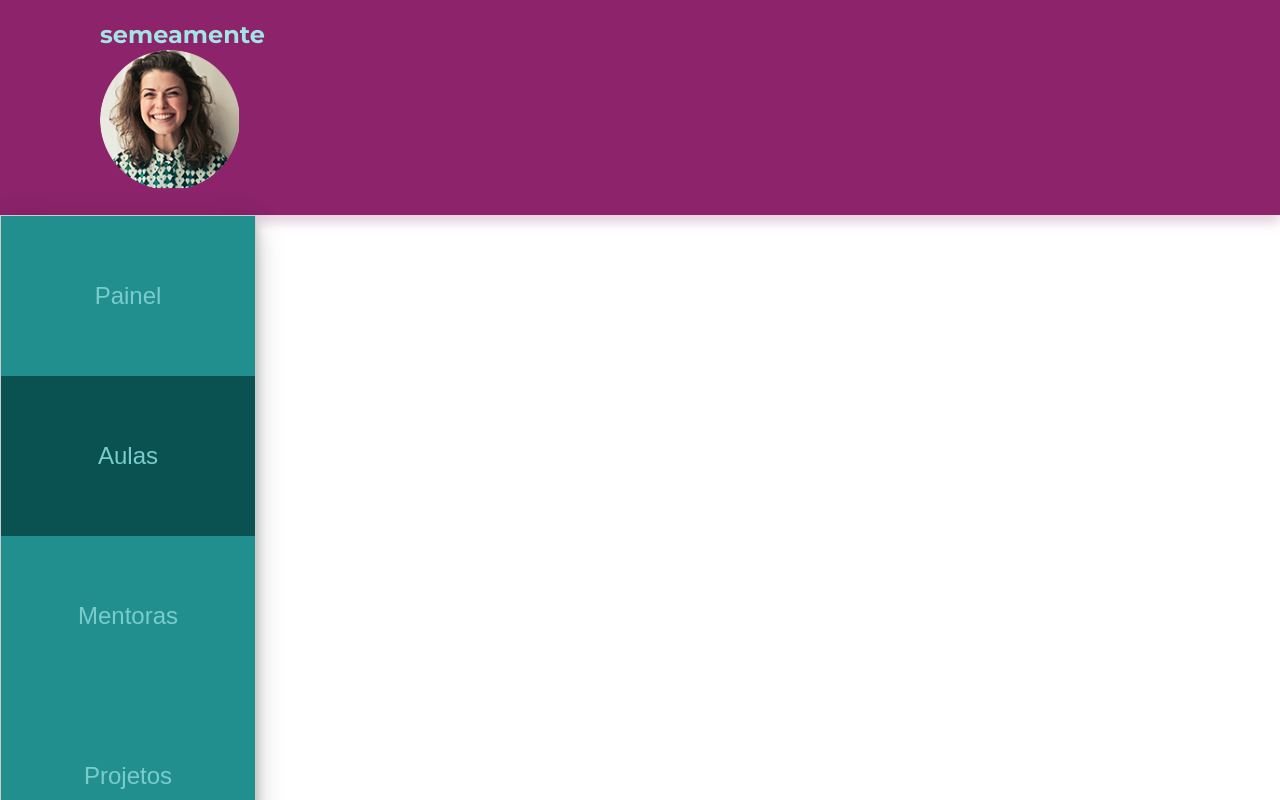
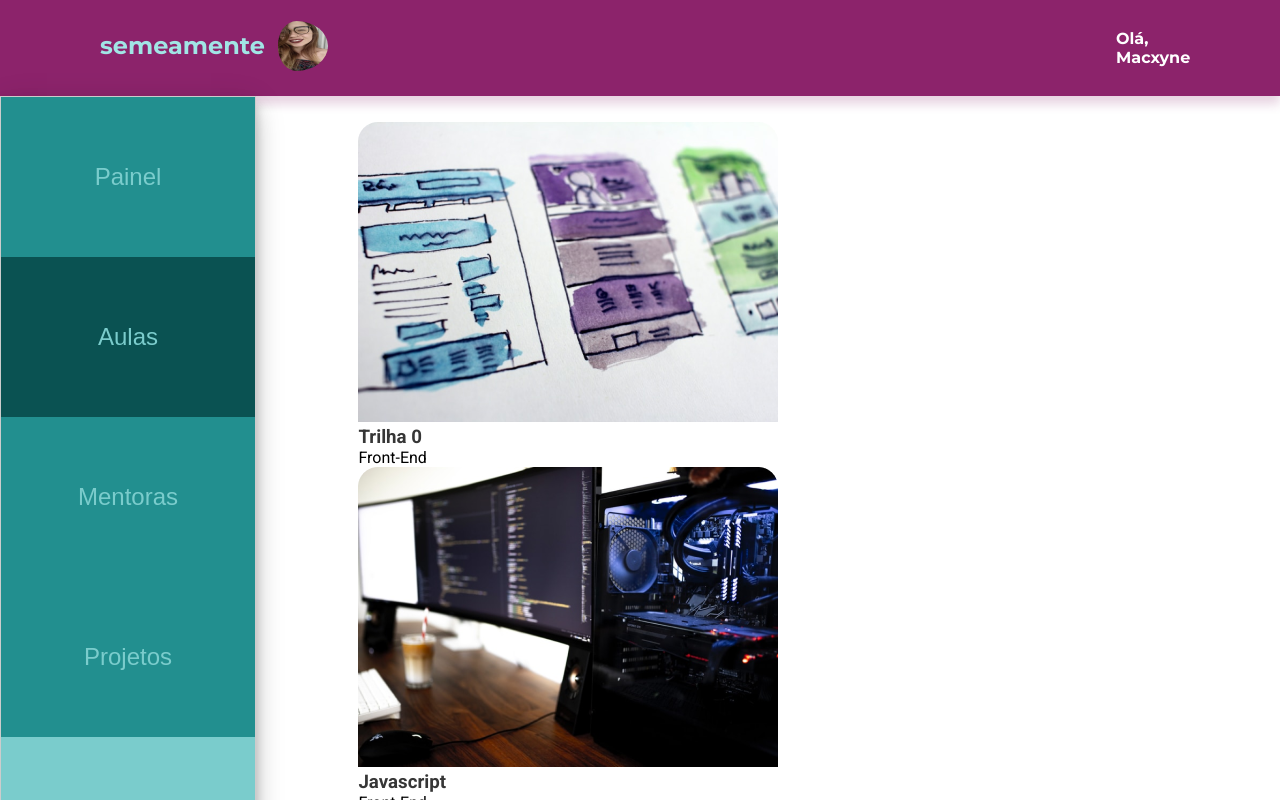
Before and after one commit to AlexandraNakamura/semeamente, a plain HTML site: page html/userPanel.html in a window 1280 px wide. Both pictures are taken after a click on the button "Aulas". Shown: the top 800 px of the page. Drawn offline with Linux system fonts and the light colour scheme.

Commit message:
criação das tab, menu, telas painel e aulas

```diff
--- a/css/userPanel.css
+++ b/css/userPanel.css
@@ -6,11 +6,36 @@
 	align-content: center;
 }
 
+/* HEADER */
+#logo {
+	display: flex;
+	justify-content: space-between;
+	align-items: center;
+}
+
 .avatar {
   vertical-align: middle;
-  width: 1vw;
+  max-width: 5vw;
   border-radius: 50%;
+	padding-left: 1vw;
+	margin-bottom: 0;
 }
+
+.dropdown {
+	display: flex;
+	float: right;
+	max-width: 5vw;
+	flex-wrap: nowrap;
+}
+
+.dropbtn{
+	background: none;
+	text-decoration: none;
+	color: white;
+	width: 4vw;
+	font-size: 16px;
+}
+/*FIM HEADER*/
 
 
 body div.tab {
@@ -137,3 +162,14 @@ body div.tabcontent {
 	padding-bottom: 2vh;
 	font-size: 16px;
 }
+
+#Aulas {
+	max-width: 50vw;
+	display: flex;
+	flex-wrap: nowrap;
+	justify-content: space-between;
+}
+
+.cardAulas {
+	max-width: 420px;
+}
--- a/html/userPanel.html
+++ b/html/userPanel.html
@@ -16,15 +16,18 @@
 		<script src="../js/scripts.js" type="text/javascript"></script>
 
 	</head>
+
 	<body>
+
 		<div class="containerUserPanel">
 			<header class="containerHeader">
 				<div class="lpHeader">
-				<a class="logo" href="">semeamente <img src="../image/usuaria01.png" alt="Avatar" class="avatar"></a>
-
+					<a id="logo" class="logo" href="">semeamente <img src="../image/avatar.png" alt="Avatar" class="avatar"></a>
 				</div>
+				<div class="dropdown"><a href="javascript:void(0)" class="dropbtn">Olá, Macxyne</a></div>
 			</header>
 		</div>
+
 		<div class="tab">
 			<button class="tablinks" onclick="abrirTela(event, 'Painel')" id="defaultOpen">Painel</button>
 			<button class="tablinks" onclick="abrirTela(event, 'Aulas')">Aulas</button>
@@ -63,10 +66,24 @@
 
 		<div id="Aulas" class="tabcontent">
 			<div class="cardAulas">
-				<img src="" alt="" class="cardImg">
-				<h3 class=""></h3>
-				<p class="">
-
+				<img src="../image/aulas1.png" alt="aulas1" class="cardImg">
+				<h3 class="Trilhas">Trilha 0</h3>
+				<p class="Area">Front-End</p>
+			</div>
+			<div class="cardAulas">
+				<img src="../image/aulas2.png" alt="aulas2" class="cardImg">
+				<h3 class="Trilhas">Javascript</h3>
+				<p class="Area">Front-End</p>
+			</div>
+			<div class="cardAulas">
+				<img src="../image/aulas3.png" alt="aulas3" class="cardImg">
+				<h3 class="Trilhas">Bootstrap</h3>
+				<p class="Area">Front-End</p>
+			</div>
+			<div class="cardAulas">
+				<img src="../image/aulas4.png" alt="aulas4" class="cardImg">
+				<h3 class="Trilhas">Javascript Avançado</h3>
+				<p class="Area">Front-End</p>
 			</div>
 		</div>
 
```
Also changed, not shown: image/Group.png (added), image/Vector.png (added), image/aulas.png (added), image/aulas1.png (added), image/aulas2.png (added), image/aulas3.png (added), image/aulas4.png (added), image/avatar.png (added), image/mentoras.png (added), image/painel.png (added), image/progress.png (added), image/projetos.png (added). Lines whose indentation alone changed are shown as unchanged.
